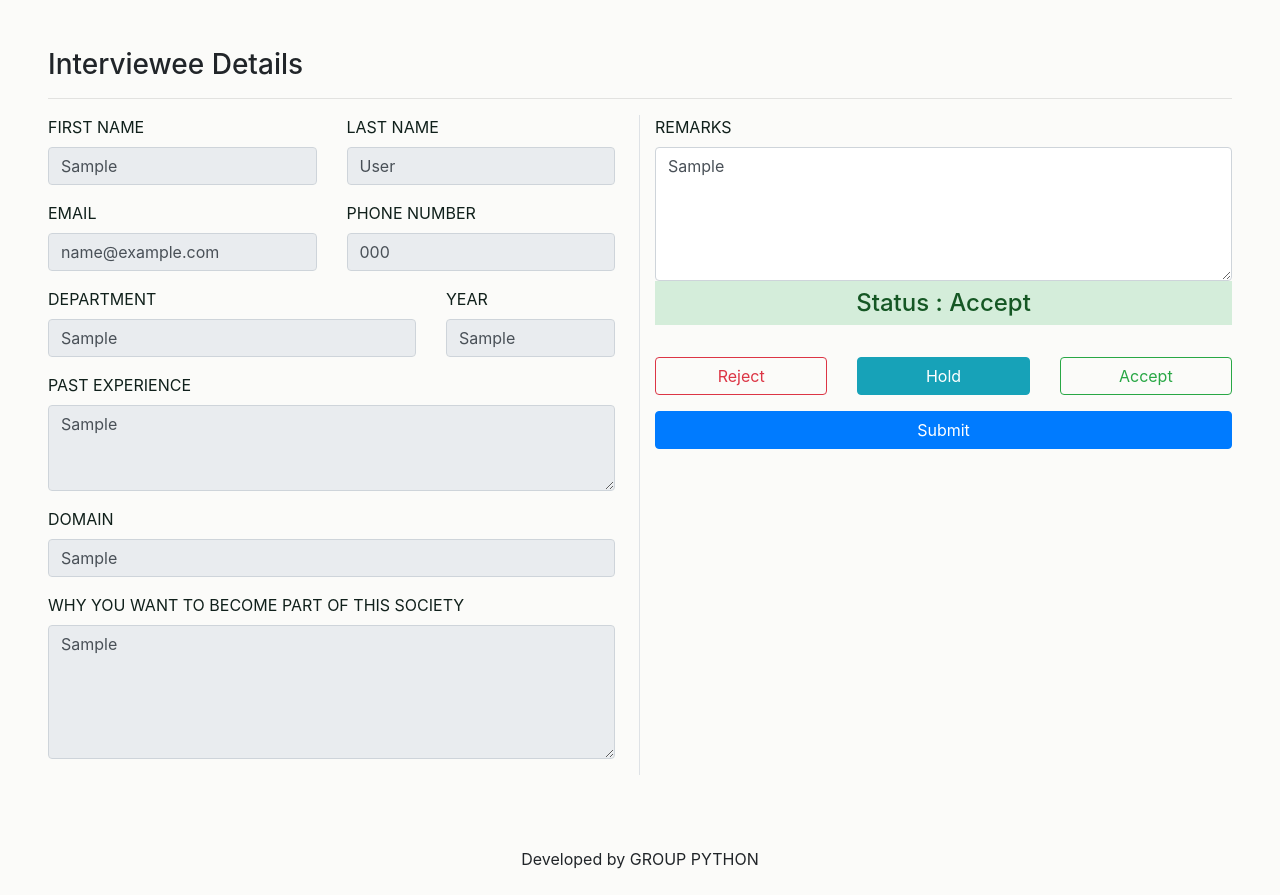
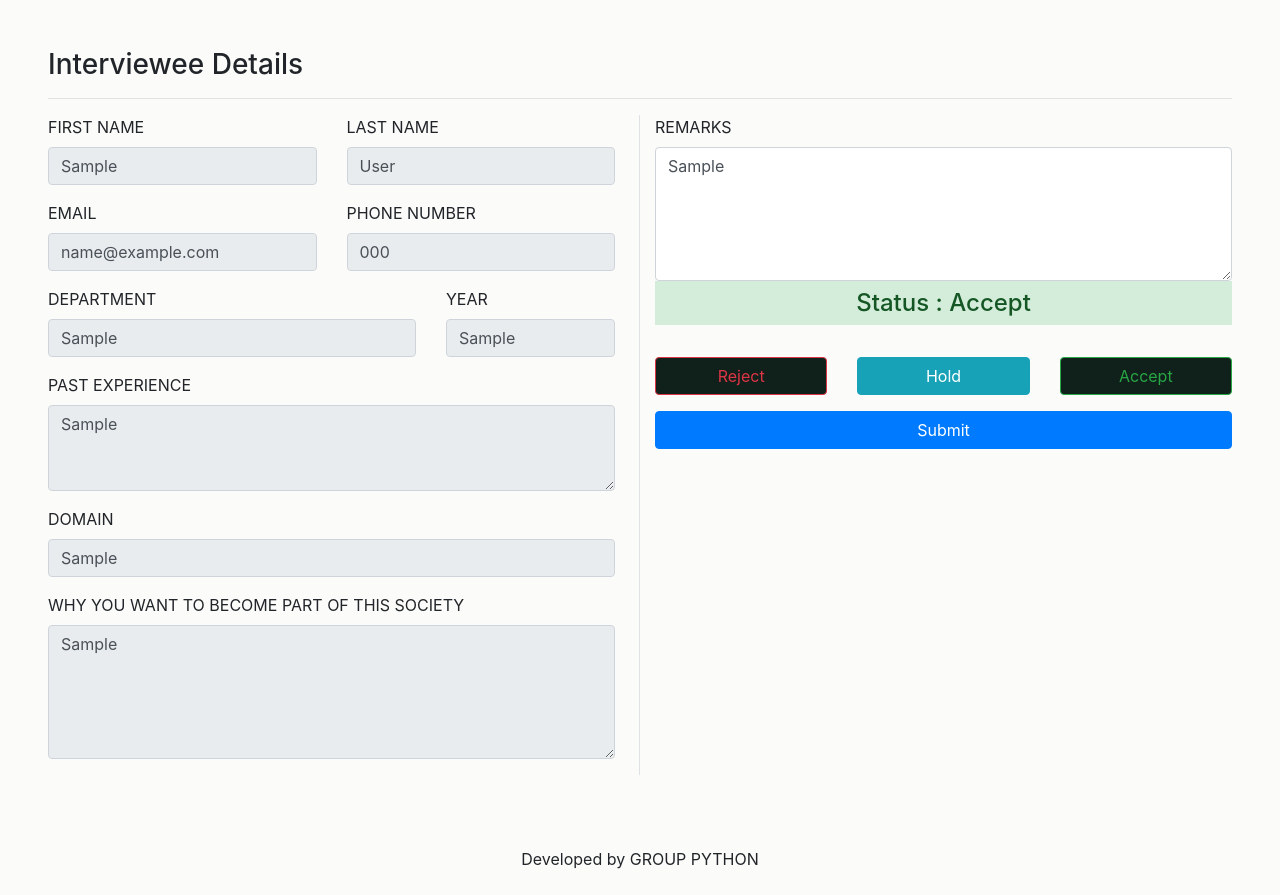
Before and after one commit to SulaimanConain/Recruitersspace, a Flask app: a page that uses templates/base.html in a window 1280 px wide. Shown: the part 68-963 px from the top of the page. Run offline with Flask 2, Linux system fonts and the light colour scheme; a user stored in the database is signed in; tables that the repository leaves empty hold one stand-in row (values such as "Sample post"); some libraries are stand-ins or nearby versions.

Commit message:
button color change

```diff
--- a/static/styles/style.css
+++ b/static/styles/style.css
@@ -46,6 +46,6 @@
   width: 100%;
 }
 
-.form-group {
-  color: rgb(16, 32, 27);
+.form-group button {
+  background-color: rgb(16, 32, 27);
 }
```
